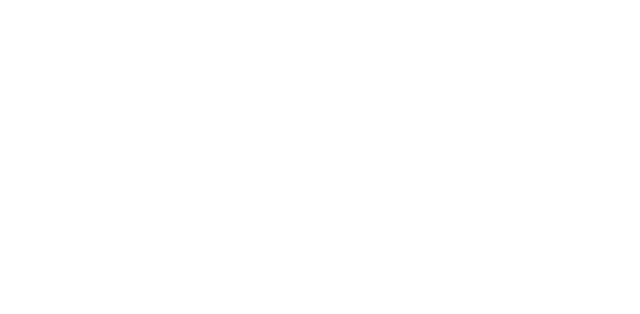
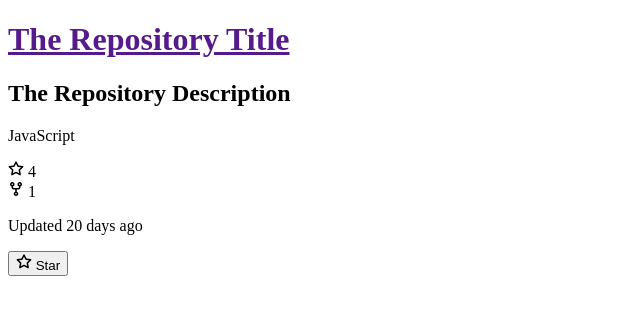
Before and after one commit to EmmyMay/BuyCoins, a plain HTML site: page repositories.html in a window 1280 px wide. Shown: the whole page, without its empty margins (0-640 px from the left). Drawn offline with Linux system fonts and the light colour scheme.

Commit message:
repo_card styled (50%)

```diff
--- a/repositories.html
+++ b/repositories.html
@@ -12,21 +12,60 @@
   <div class="repo_card">
     <div class="">
       <div class="repo_cardtitle">
-
+        <h1>
+          <a class="decoration-none" href="">The Repository Title</a>
+        </h1>
       </div>
 
       <div class="repo_carddescription">
-
+        <h2>The Repository Description</h2>
       </div>
 
       <div class="repo_cardmetadata">
+        <div class="repo_language">
+          <span class="repo_language_color"></span>
+          <p class="lanuage">JavaScript</p>
+        </div>
+
+        <div class="stars">
+          <a class="star_count">
+            <svg aria-label="star" role="img" viewBox="0 0 16 16" version="1.1" data-view-component="true" height="16" width="16" class="octicon octicon-star">
+    <path fill-rule="evenodd" d="M8 .25a.75.75 0 01.673.418l1.882 3.815 4.21.612a.75.75 0 01.416 1.279l-3.046 2.97.719 4.192a.75.75 0 01-1.088.791L8 12.347l-3.766 1.98a.75.75 0 01-1.088-.79l.72-4.194L.818 6.374a.75.75 0 01.416-1.28l4.21-.611L7.327.668A.75.75 0 018 .25zm0 2.445L6.615 5.5a.75.75 0 01-.564.41l-3.097.45 2.24 2.184a.75.75 0 01.216.664l-.528 3.084 2.769-1.456a.75.75 0 01.698 0l2.77 1.456-.53-3.084a.75.75 0 01.216-.664l2.24-2.183-3.096-.45a.75.75 0 01-.564-.41L8 2.694v.001z"></path>
+</svg>
+              4
+          </a>
+        </div>
+
+        <div class="forks">
+          <a class="fork_count">
+            <svg aria-label="fork" role="img" viewBox="0 0 16 16" version="1.1" data-view-component="true" height="16"
+              width="16" class="octicon octicon-repo-forked">
+              <path fill-rule="evenodd"
+                d="M5 3.25a.75.75 0 11-1.5 0 .75.75 0 011.5 0zm0 2.122a2.25 2.25 0 10-1.5 0v.878A2.25 2.25 0 005.75 8.5h1.5v2.128a2.251 2.251 0 101.5 0V8.5h1.5a2.25 2.25 0 002.25-2.25v-.878a2.25 2.25 0 10-1.5 0v.878a.75.75 0 01-.75.75h-4.5A.75.75 0 015 6.25v-.878zm3.75 7.378a.75.75 0 11-1.5 0 .75.75 0 011.5 0zm3-8.75a.75.75 0 100-1.5.75.75 0 000 1.5z">
+              </path>
+            </svg>
+            1
+          </a>
+        </div>
+
+        <div class="last_updated">
+          <p class="time">
+            Updated 20 days ago
+          </p>
+        </div>
+
 
       </div>
 
     </div>
 
     <div class="repo_cardcta">
-
+      <button>
+         <svg aria-label="star" role="img" viewBox="0 0 16 16" version="1.1" data-view-component="true" height="16" width="16" class="octicon octicon-star">
+    <path fill-rule="evenodd" d="M8 .25a.75.75 0 01.673.418l1.882 3.815 4.21.612a.75.75 0 01.416 1.279l-3.046 2.97.719 4.192a.75.75 0 01-1.088.791L8 12.347l-3.766 1.98a.75.75 0 01-1.088-.79l.72-4.194L.818 6.374a.75.75 0 01.416-1.28l4.21-.611L7.327.668A.75.75 0 018 .25zm0 2.445L6.615 5.5a.75.75 0 01-.564.41l-3.097.45 2.24 2.184a.75.75 0 01.216.664l-.528 3.084 2.769-1.456a.75.75 0 01.698 0l2.77 1.456-.53-3.084a.75.75 0 01.216-.664l2.24-2.183-3.096-.45a.75.75 0 01-.564-.41L8 2.694v.001z"></path>
+</svg>
+  Star
+      </button>
     </div>
   </div>
 </body>
```
Also changed, not shown: profile.html (+37 -0 lines).
